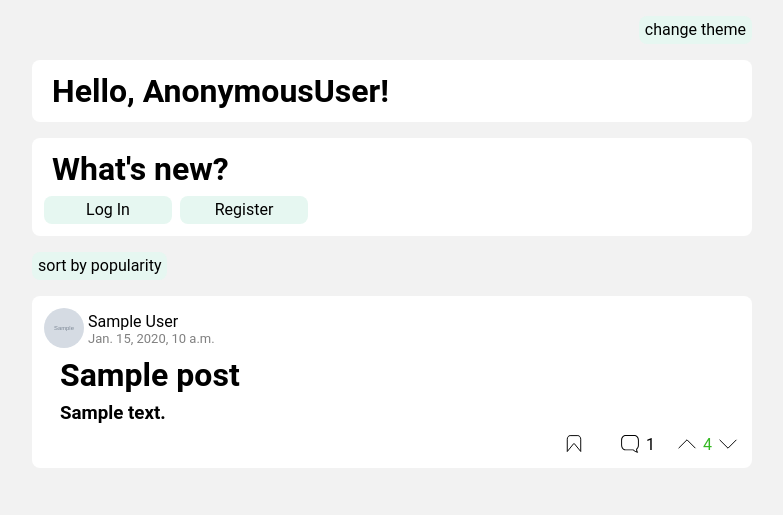
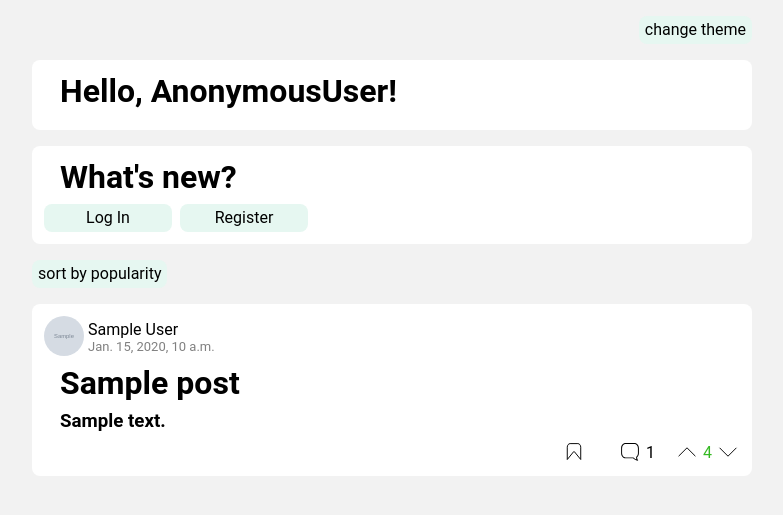
Before and after one commit to SaraFarron/Blog, a Django app: page /en/ in a window 1280 px wide. Shown: the part 60-575 px from the top of the page, without its empty margins (248-1031 px from the left). Run offline with Django 3.2, Linux system fonts and the light colour scheme; tables that the repository leaves empty hold one stand-in row (values such as "Sample post"); grey boxes marked "Sample" are stand-in pictures; parts of the project's set-up code (start-up, migrations or seed data) failed here and were passed over.

Commit message:
rating in process, minor adjustments
trying to implement rating, currently works only on homepage.

```diff
--- a/BlogApp/views.py
+++ b/BlogApp/views.py
@@ -175,23 +175,26 @@ class Vote(View):
 
     @method_decorator(login_required(login_url='user:login'))
     def post(self, request, pk):
-        page = request.META.get('HTTP_REFERER')
-        action = request.headers.action  # TODO
-        if 'post' in page:
+        user = Guest.objects.get(id=request.user.id)
+
+        type = request.POST['element']
+        if type == 'post':
             instance = Post.objects.get(pk=pk)
-        elif 'comment' in page:
+        elif type == 'comment':
             instance = Comment.objects.get(pk=pk)
         else:
-            return render(request, 'errors/400page.html')
+            print(type + " - wrong type")
 
-        user = Guest.objects.get(id=request.user.id)
+        action = request.POST['action']
         if action == 'upvote':
             instance.upvoted_users.add(user)
         elif action == 'downvote':
             instance.downvoted_users.add(user)
         instance.save()
-        update_instance_rating(instance)  # This might lead to duplicated requests
-        return request.META.get('HTTP_REFERER')  # This might not work
+        update_instance_rating(instance, user, action)  # This might lead to duplicated requests
+        print(action)
+        print(instance.rating)
+        return render(request, 'empty.html')
 
 
 def handler404(request, exception=None): return render(request, 'errors/404page.html')
--- a/static/_scss/_common.scss
+++ b/static/_scss/_common.scss
@@ -96,13 +96,13 @@ a {
 }
 
 p, h1, h3, h4, h5 {
-      padding: 0px 8px 8px 8px;
-      margin: 0px;
-      text-indent: 8px;
-      overflow: hidden;
-      text-overflow: ellipsis;
-      overflow-wrap: anywhere;
-      box-sizing: border-box;
+    padding: 0px;
+    margin: 0px 8px 8px 8px;
+    text-indent: 8px;
+    overflow: hidden;
+    text-overflow: ellipsis;
+    overflow-wrap: anywhere;
+    //box-sizing: border-box;
   }
 
 h2 {
@@ -203,6 +203,10 @@ label {
 
 .mgr-32 {
     margin-right: 32px;
+}
+
+.mgb-0 {
+    margin-bottom: 0px;
 }
 
 .mgb-8 {
--- a/static/css/bundle.css
+++ b/static/css/bundle.css
@@ -53,13 +53,12 @@ a:hover {
 }
 
 p, h1, h3, h4, h5 {
-  padding: 0px 8px 8px 8px;
-  margin: 0px;
+  padding: 0px;
+  margin: 0px 8px 8px 8px;
   text-indent: 8px;
   overflow: hidden;
   text-overflow: ellipsis;
   overflow-wrap: anywhere;
-  box-sizing: border-box;
 }
 
 h2 {
@@ -157,6 +156,10 @@ label {
 
 .mgr-32 {
   margin-right: 32px;
+}
+
+.mgb-0 {
+  margin-bottom: 0px;
 }
 
 .mgb-8 {
--- a/templates/base.html
+++ b/templates/base.html
@@ -19,5 +19,6 @@
 
     {% block content %}
     {% endblock %}
+    <iframe name="dframe" style="display:none;"></iframe>
 </body>
 </html>
--- /dev/null
+++ b/templates/blog/comment-rating.html
@@ -0,0 +1,5 @@
+{% load i18n %}
+{% load static %}
+<button data-rating-button><img class="icon upvote" src="{% static 'images/icons/upvote_icon.svg' %}" alt="+"><span data-rating-text
+    {% if post.rating > 0 %} class="green" {%elif post.rating < 0%} class="red" {%endif%}>{{ comment.rating }}</span><!--
+--><img class="icon downvote" src="{% static 'images/icons/downvote_icon.svg' %}" alt="-"></div>
--- a/templates/blog/comment/comment-list.html
+++ b/templates/blog/comment/comment-list.html
@@ -41,9 +41,7 @@
                     <span>{% trans 'Cancel' %}</span>
                 </button>
                 <div class="pos-right">
-                    <div><img class="icon upvote" src="{% static 'images/icons/upvote_icon.svg' %}" alt="+"><span
-                        {% if post.rating > 0 %} class="green" {%elif post.rating < 0%} class="red" {%endif%}>{{ comment.rating }}</span><!--
-                    --><img class="icon downvote" src="{% static 'images/icons/downvote_icon.svg' %}" alt="-"></div>
+                    {% include 'blog/comment-rating.html' %}
                 </div>
             </div>
             <div class="expandable-v mgt-8" id="reply-comment-{{comment.id}}">
--- a/templates/blog/comment/reply-list.html
+++ b/templates/blog/comment/reply-list.html
@@ -26,9 +26,7 @@
     <div class="container-row mgl-8"><p class="mgl-8">{{reply.text}}</p></div>
     <div class="container-row pdl-8 mgr-8">
         <div class="pos-right">
-            <div><img class="icon upvote" src="{% static 'images/icons/upvote_icon.svg' %}" alt="+"><span
-                {% if post.rating > 0 %} class="green" {%elif post.rating < 0%} class="red" {%endif%}>{{ reply.rating }}</span><!--
-            --><img class="icon downvote" src="{% static 'images/icons/downvote_icon.svg' %}" alt="-"></div>
+            {% include 'blog/reply-rating.html' %}
         </div>
     </div>
 </div>
--- a/templates/blog/home.html
+++ b/templates/blog/home.html
@@ -5,6 +5,7 @@
 {% block subhead %}
     <script src="{% static 'javascript/sorting_toggle.js' %}" defer></script>
     <script src="{% static 'javascript/popup_toggle.js' %}" defer></script>
+    <script src="{% static 'javascript/rating.js' %}" defer></script>
     <title>blog - {% trans 'Home' %}</title>
 {% endblock%}
 
--- /dev/null
+++ b/templates/blog/post-rating.html
@@ -0,0 +1,10 @@
+{% load i18n %}
+{% load static %}
+<form data-rating-form action="{% url 'blog:vote' post.id %}" method="post" target="dframe">
+    {% csrf_token %}
+    <img data-rating-upvote class="icon upvote" src="{% static 'images/icons/upvote_icon.svg' %}" alt="+"><span data-rating-text
+    {% if post.rating > 0 %} class="green" {%elif post.rating < 0%} class="red" {%endif%}>{{ post.rating }}</span><!--
+--><img data-rating-downvote class="icon downvote" src="{% static 'images/icons/downvote_icon.svg' %}" alt="-">
+    <input name="element" type="hidden" value="post">
+    <input name="action" data-rating-action-field type="hidden" value="none">
+</form>
--- a/templates/blog/post/postlist-item.html
+++ b/templates/blog/post/postlist-item.html
@@ -29,9 +29,9 @@
         </div>
         <a href="{% url 'blog:post' pk=post.id %}">
             <h1>{{ post.name }}</h1>
-            <h3>{{ post.description }}</h3>
+            <h3 class="mgb-0">{{ post.description }}</h3>
         </a>
-        <div class="container-row">
+        <div class="container-row mgt-8">
             <div class="pos-right">
                 <a class="mgr-32">
                     <img class="icon bookmark"
@@ -40,7 +40,7 @@
                         {% endif %} alt="{% trans 'bookmark' %}">
                 </a>
                 <div class="mgr-16"><img class="icon" src="{% static 'images/icons/comments_icon.svg' %}"><span>{{ post.number_of_comments }}</span></div>
-                {% include 'blog/rating-elements.html' %}
+                {% include 'blog/post-rating.html' %}
             </div>
         </div>
     </div>
--- a/templates/blog/post/postpage-post.html
+++ b/templates/blog/post/postpage-post.html
@@ -41,7 +41,7 @@
                         {% endif %} alt="{% trans 'bookmark' %}">
                 </a>
                 <div class="mgr-16"><img class="icon" src="{% static 'images/icons/comments_icon.svg' %}"><span>{{ post.number_of_comments }}</span></div>
-                {% include 'blog/rating-elements.html' %}
+                {% include 'blog/post-rating.html' %}
             </div>
         </div>
     </div>
--- a/templates/blog/rating-elements.html
+++ b/templates/blog/reply-rating.html
@@ -1,5 +1,5 @@
 {% load i18n %}
 {% load static %}
 <div><img class="icon upvote" src="{% static 'images/icons/upvote_icon.svg' %}" alt="+"><span
-    {% if post.rating > 0 %} class="green" {%elif post.rating < 0%} class="red" {%endif%}>{{ post.rating }}</span><!--
+    {% if post.rating > 0 %} class="green" {%elif post.rating < 0%} class="red" {%endif%}>{{ reply.rating }}</span><!--
 --><img class="icon downvote" src="{% static 'images/icons/downvote_icon.svg' %}" alt="-"></div>
```
Also changed, not shown: static/javascript/rating.js (added, +28 -0 lines).
